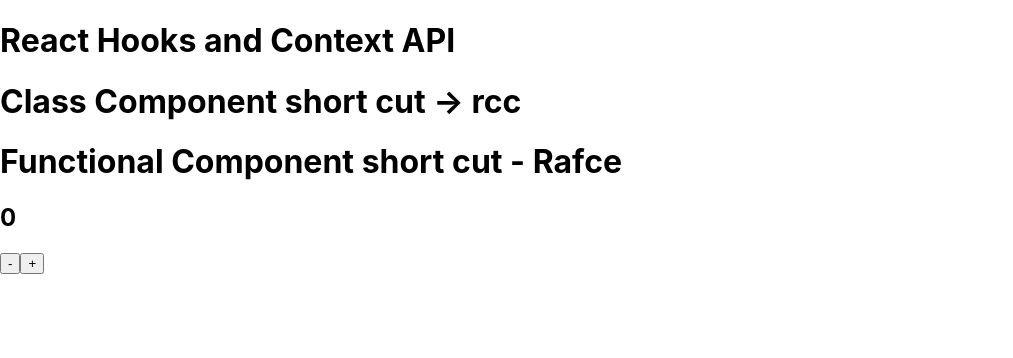
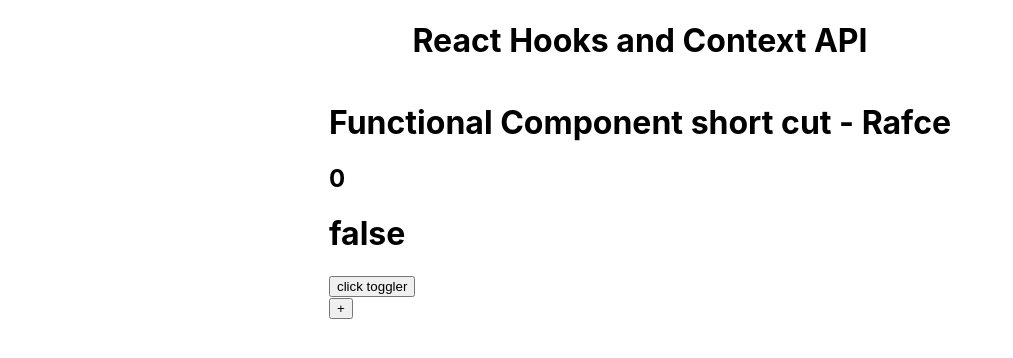
Before and after one commit to Somnath6Das/React-JS-Hooks, a React (Create React App) app: page / in a window 1280 px wide. Shown: the top 358 px of the page, without its empty margins (0-1013 px from the left). Built offline with nearby package versions, Linux system fonts and the light colour scheme.

Commit message:
bool.toString

```diff
--- a/src/App.js
+++ b/src/App.js
@@ -1,18 +1,18 @@
-import style from './App.css';
-import ClassComp from './components/ClassComp';
 import FuncComp from './components/FuncComp';
 
 function App() {
   return (
     <>
-    <div className={style.text_head}>
+    <div className='container'>
     <h1>React Hooks and Context API</h1>
-    <ClassComp/>
+    <div>
     <FuncComp/>
+    </div>
     </div>
     </>
   );
 }
 
 
+
 export default App;
--- a/src/components/FuncComp.js
+++ b/src/components/FuncComp.js
@@ -7,11 +7,15 @@ const FuncComp = () => {
     }
     // arrow function in hooks doesn't rerender the state and can hold large amount of data.
     const [counter, setCounter ] = useState(()=> initialState());
+    const [toggler, setToggler] = useState(false)
+
   return (
     <div>
         <h1>Functional Component short cut - Rafce</h1>
         <h2>{counter}</h2>
-        <button onClick={()=> setCounter(counter - 1)}>-</button>
+        <h1>{toggler.toString()}</h1>
+        <button onClick={()=> setToggler(!toggler)}>click toggler</button>
+        <br />
         <button onClick={()=> setCounter(counter + 1)}>+</button>
 
     </div>
--- a/src/index.css
+++ b/src/index.css
@@ -11,3 +11,9 @@ code {
   font-family: source-code-pro, Menlo, Monaco, Consolas, 'Courier New',
     monospace;
 }
+ .container {
+  display: flex;
+  flex-direction: column;
+  align-items: center;
+  justify-content: center;
+}
```
Also changed, not shown: src/App.css (line endings or trailing spaces).
